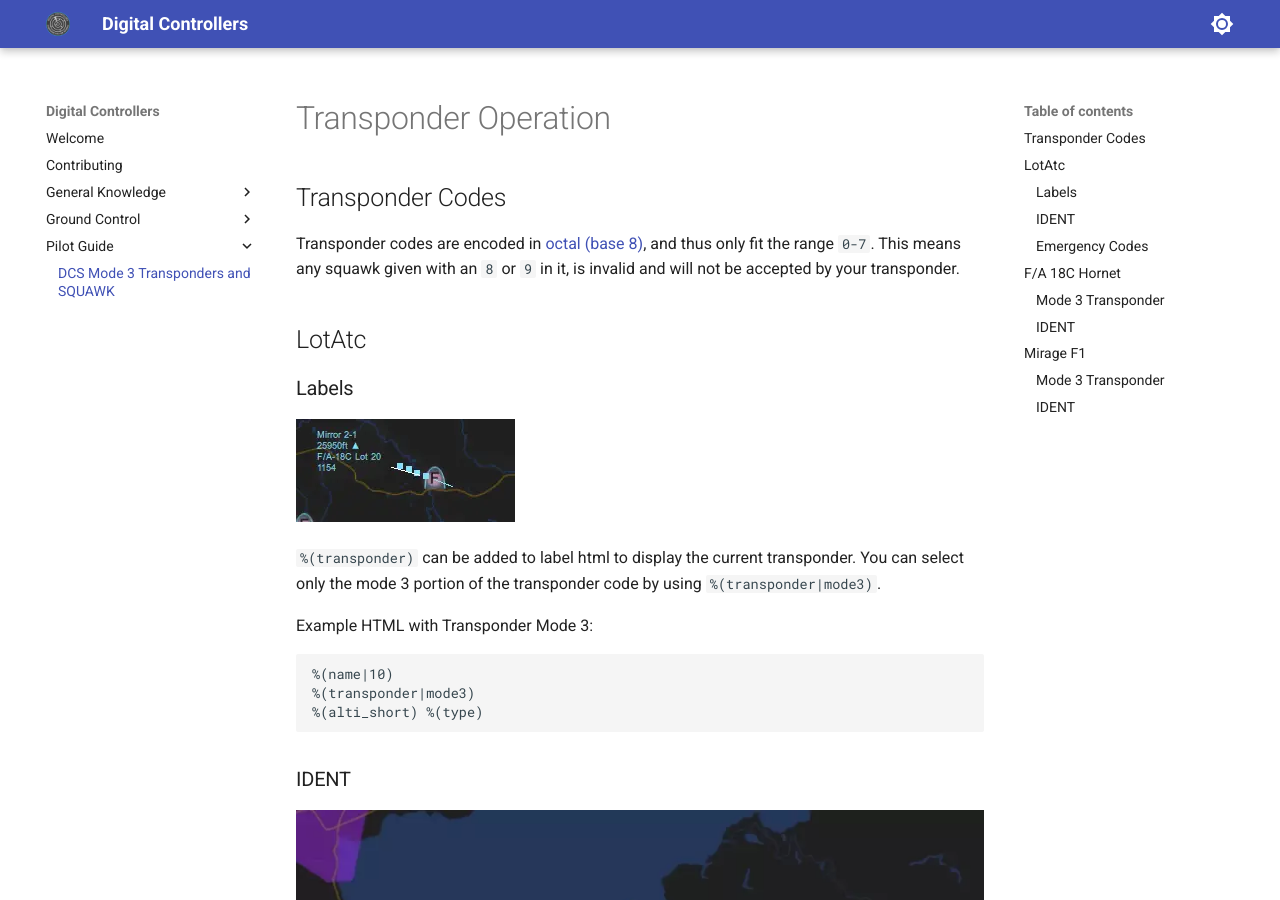
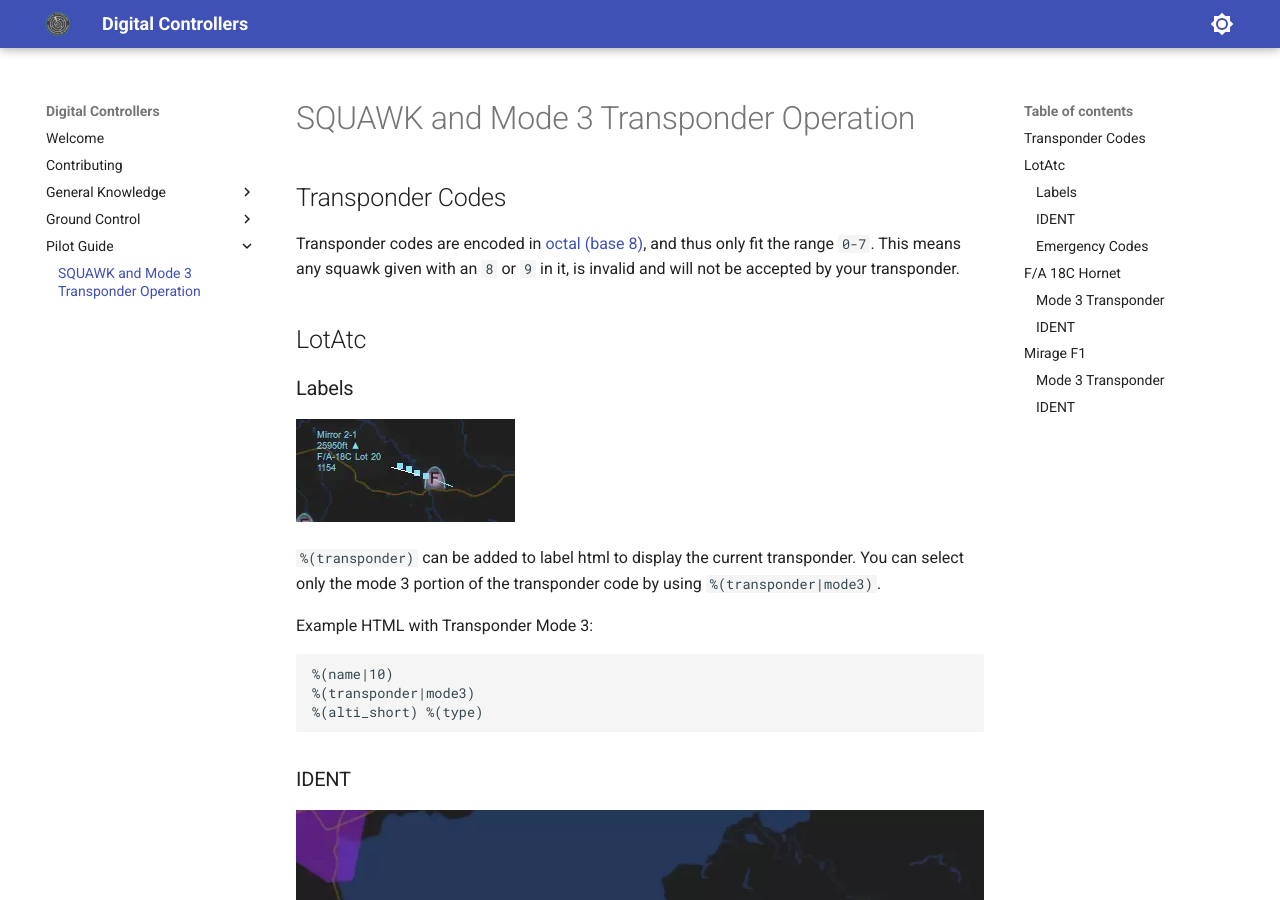
Before and after one commit to Digital-Controllers/website, an MkDocs documentation site: the page built from docs/pilot-guide/dcs_mode_3_squawk.md, in a window 1280 px wide and 900 px high. Built offline with MkDocs 1.6.1 and Material for MkDocs 9.7.7, drawn with Linux system fonts in a browser that asks for light colours.

Commit message:
fix: make nav work the way I expect

```diff
--- a/docs/pilot-guide/dcs_mode_3_squawk.md
+++ b/docs/pilot-guide/dcs_mode_3_squawk.md
@@ -1,4 +1,4 @@
-# Transponder Operation
+# SQUAWK and Mode 3 Transponder Operation
 
 ## Transponder Codes
 
--- a/mkdocs.yml
+++ b/mkdocs.yml
@@ -37,7 +37,7 @@ nav:
     - Traffic Management: ground/traffic_management.md
   - Pilot Guide:
     - pilot-guide/index.md
-    - DCS Mode 3 Transponders and SQUAWK: pilot-guide/dcs_mode_3_squawk.md
+    - pilot-guide/dcs_mode_3_squawk.md
 plugins:
   - social
 markdown_extensions:
```
